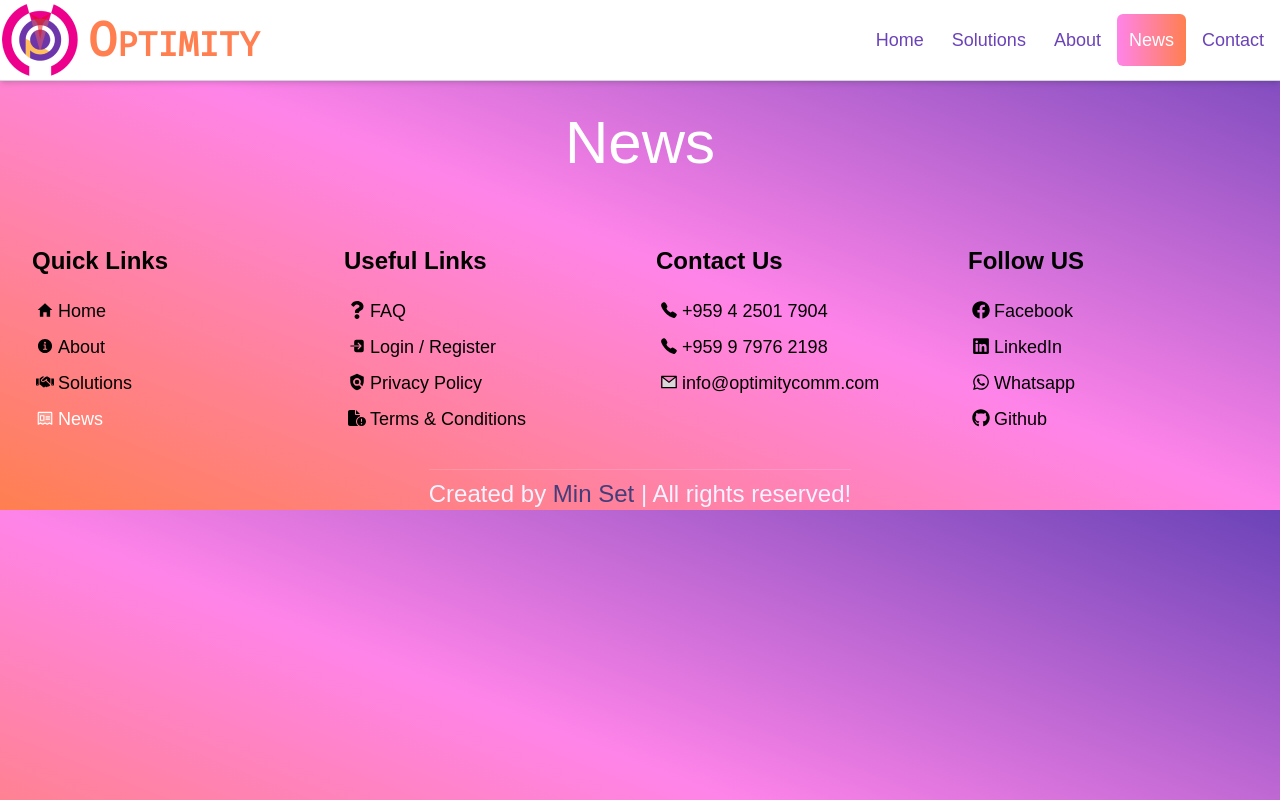
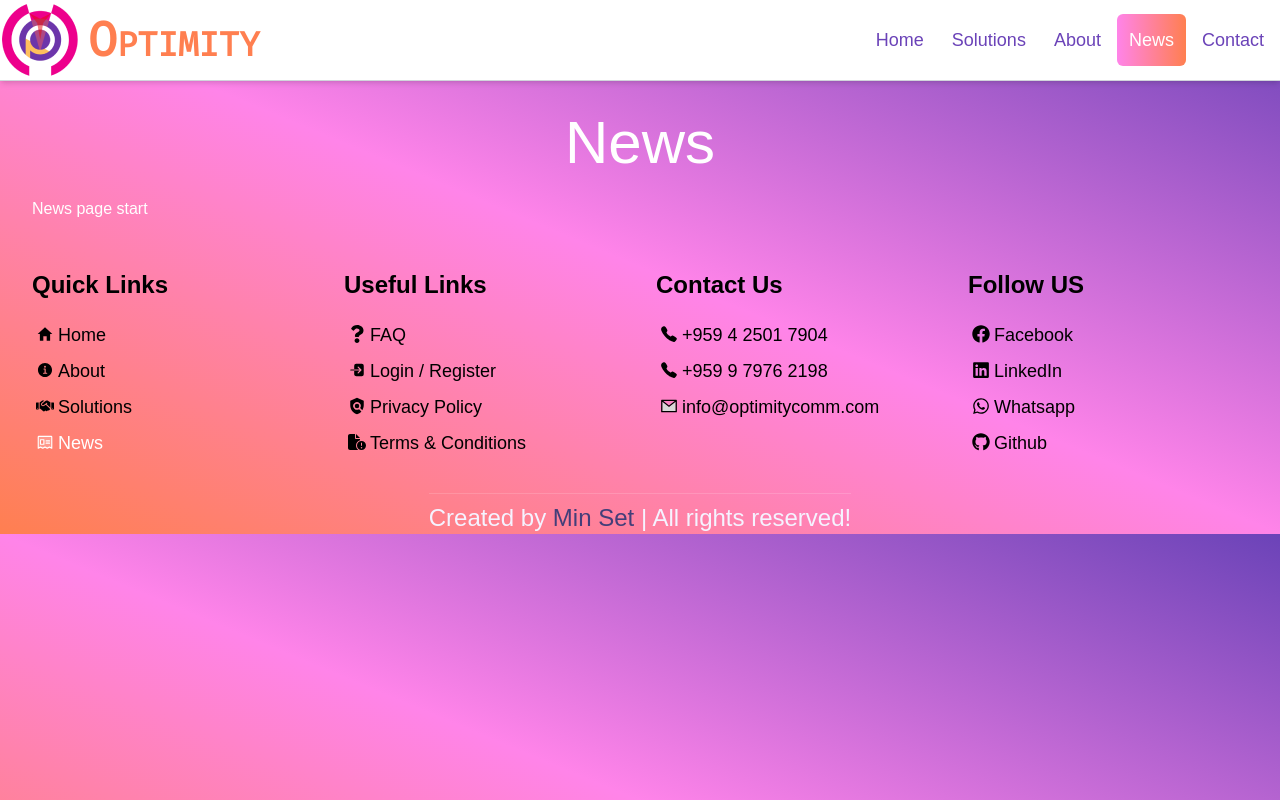
Before and after one commit to minset3489/optimity-react-public-side, a React (Vite) app in the folder Optimity-React/: page /news in a window 1280 px wide. Built offline with nearby package versions, Linux system fonts and the light colour scheme.

Commit message:
Starting News Page

```diff
--- a/Optimity-React/src/pages/News.jsx
+++ b/Optimity-React/src/pages/News.jsx
@@ -2,6 +2,7 @@ const News = () => {
     return ( <>
         <section className="text-white">
             <h1>News</h1>
+            <div>News page start</div>
       </section>
     </> );
 }
```
